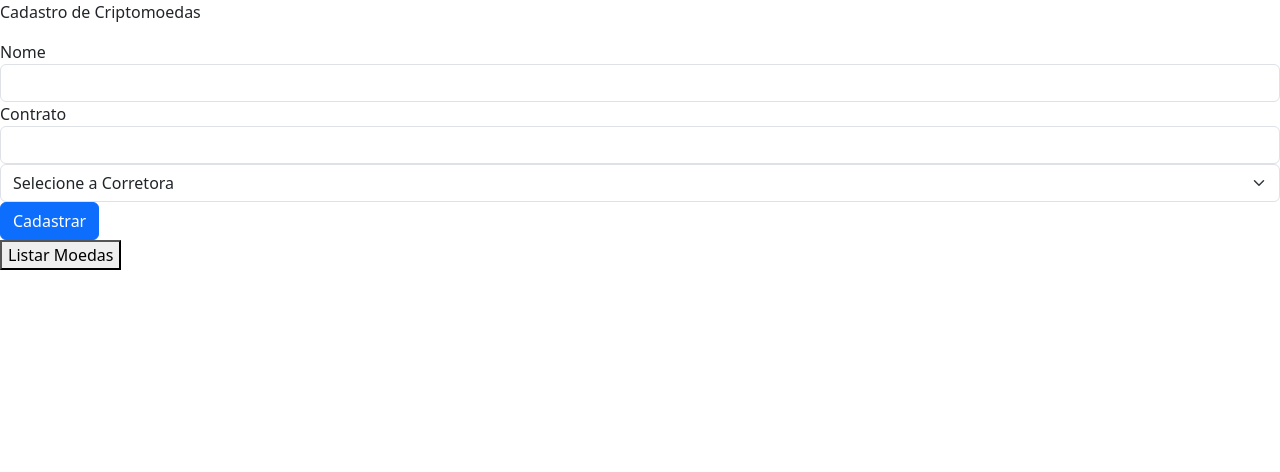
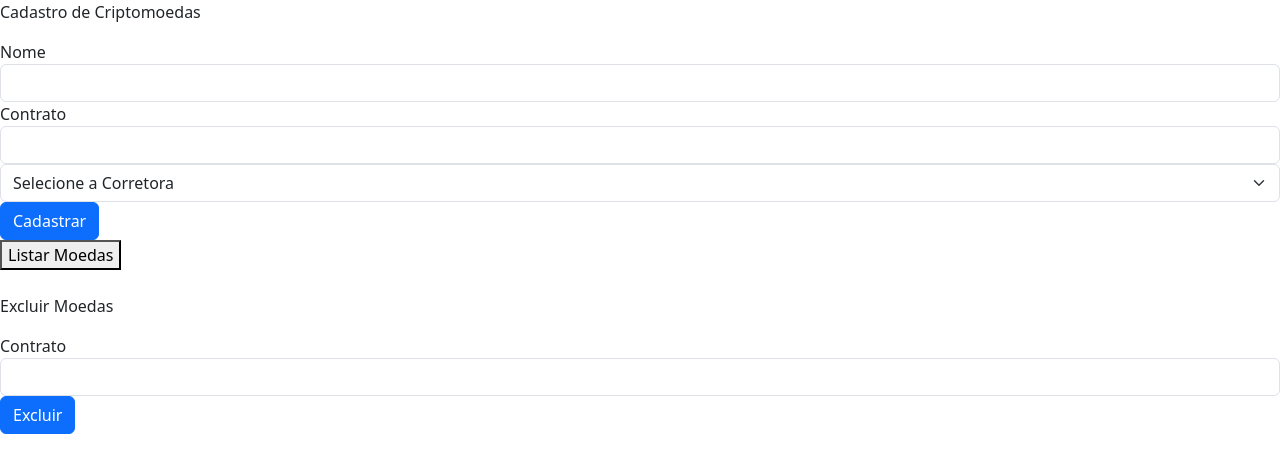
Before and after one commit to carlosoliveira-dev/crypto, a website built with Vite: page index.html in a window 1280 px wide. Built offline with nearby package versions, Linux system fonts and the light colour scheme.

Commit message:
formulario criado

```diff
--- a/index.html
+++ b/index.html
@@ -32,6 +32,17 @@
     <button id="button_lista">Listar Moedas</button>
     <div id="div_lista"></div>
 
+    <form id="formulario_excluir">
+      <div class="form-group">
+      <br>
+      <p>Excluir Moedas</p>
+      <label for="excluir_moedas">Contrato</label>
+      <input type="text" name="contrato_excluir" class="form-control" id="excluir_moedas" aria-describedby="emailHelp" required>
+      </div>
+
+      <button type="submit" class="btn btn-primary">Excluir</button>
+    </form>
+
     <script src="https://cdn.jsdelivr.net/npm/bootstrap@5.3.6/dist/js/bootstrap.bundle.min.js" integrity="sha384-j1CDi7MgGQ12Z7Qab0qlWQ/Qqz24Gc6BM0thvEMVjHnfYGF0rmFCozFSxQBxwHKO" crossorigin="anonymous"></script>
     <script type="module" src="/src/client/main.js"></script>
   </body>
```
